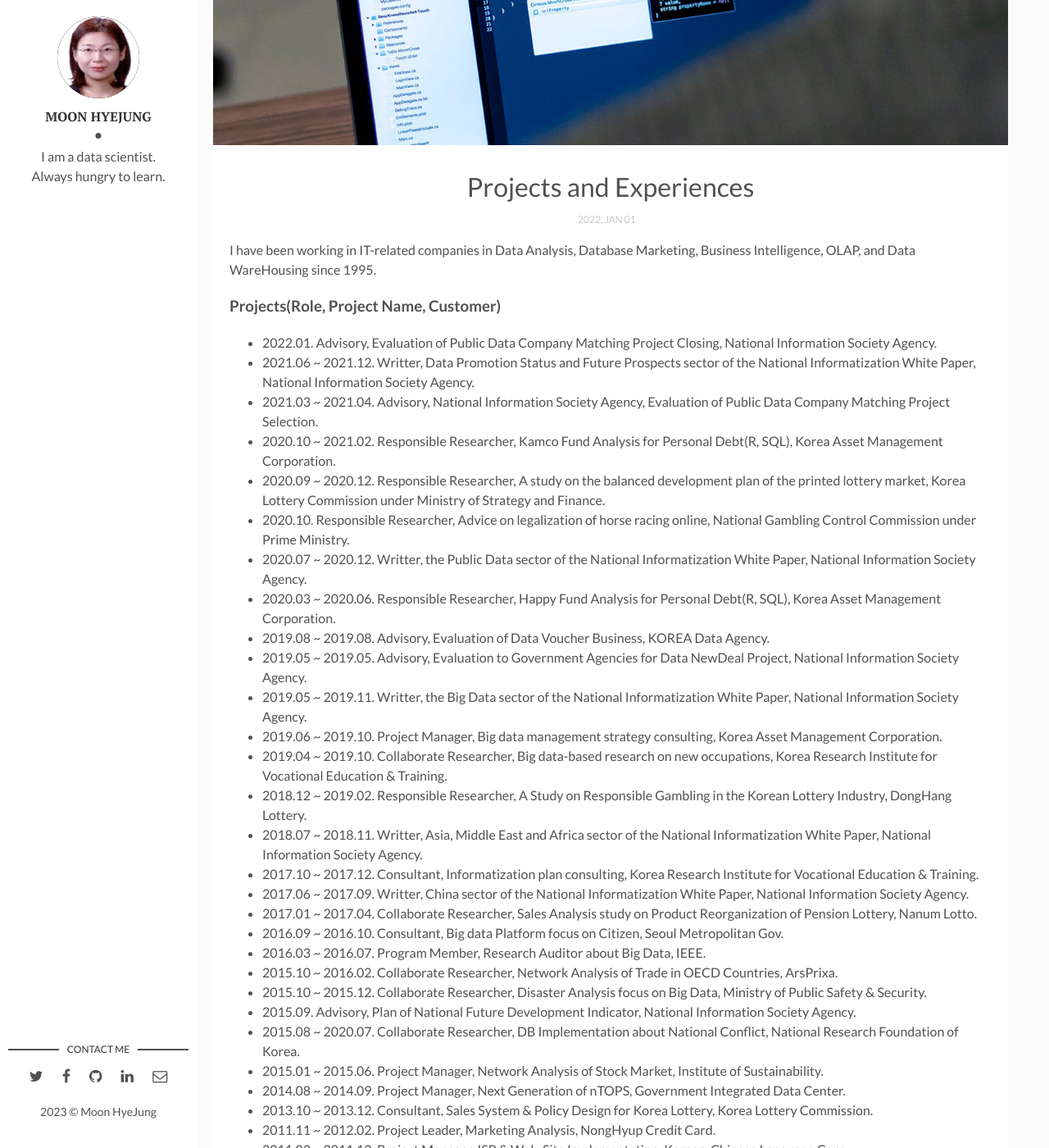
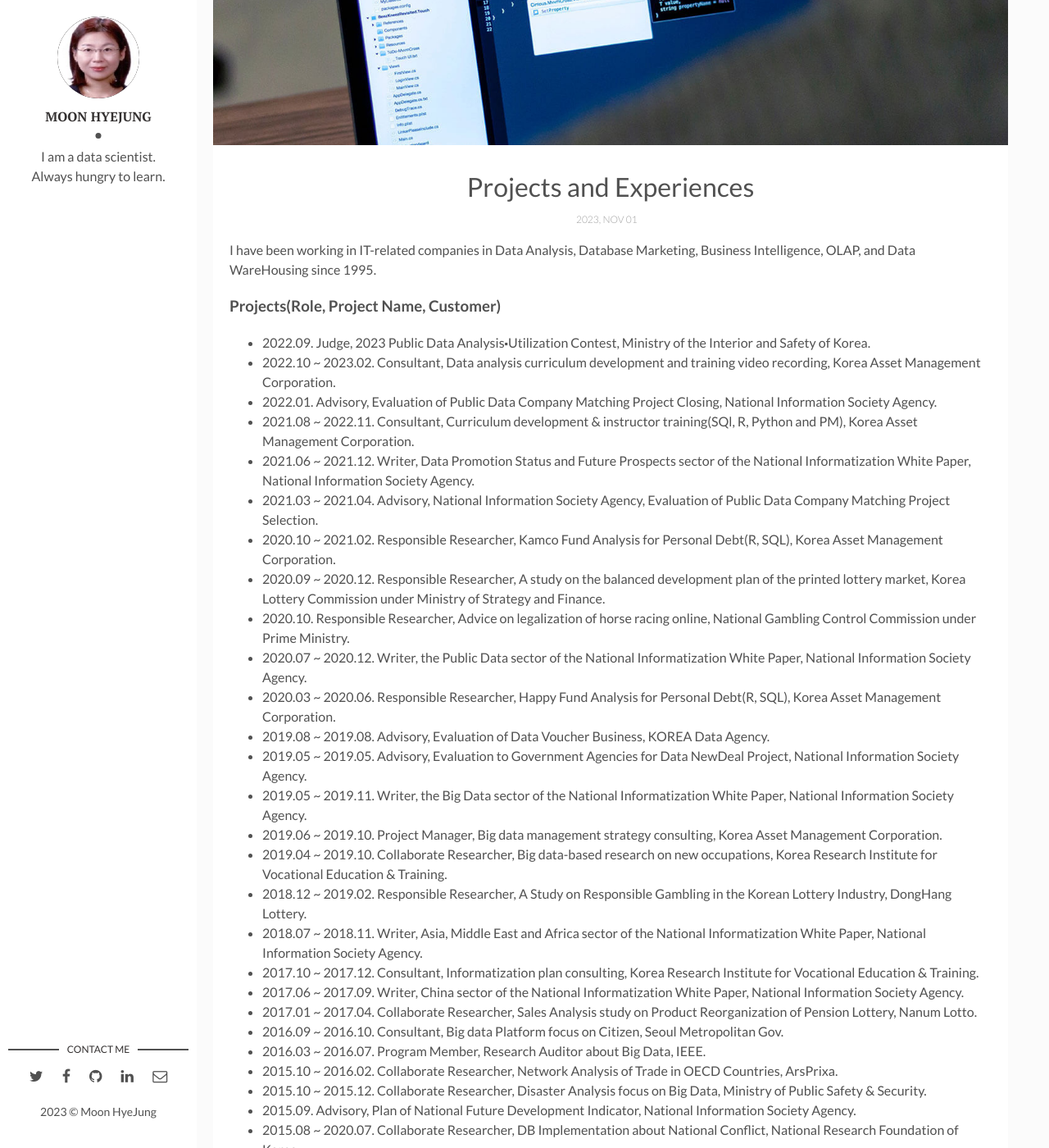
Before and after one commit to MoonHyeJung/moonhyejung.github.io, a Jekyll site: the page built from _posts/2022-01-01-projects-experiences.markdown, in a window 1280 px wide and 1400 px high, scrolled down 343 px. Shown: the whole window at 82% size. Built offline with Jekyll 4.4.1, drawn with Linux system fonts in a browser that asks for light colours; some of the changed text lies outside the part shown.

Commit message:
Update 2022-01-01-projects-experiences.markdown
add projects

```diff
--- a/_posts/2022-01-01-projects-experiences.markdown
+++ b/_posts/2022-01-01-projects-experiences.markdown
@@ -1,8 +1,8 @@
 ---
 layout: post
 title: Projects and Experiences
-updated: 2022-01-01 10:00:00 +0300 #표시날짜
-date: 2022-01-01 10:00:00 +0300 #정렬순서
+updated: 2023-11-01 10:00:00 +0300 #표시날짜
+date: 2023-11-01 10:00:00 +0300 #정렬순서
 description: You’ll find this post in your `_posts` directory. Go ahead and edit it and re-build the site to see your changes. # Add post description (optional)
 img: how-to-start.jpg # Add image post (optional)
 tags: [Projects, Experiences] # add tag
@@ -11,23 +11,26 @@ tags: [Projects, Experiences] # add tag
 I have been working in IT-related companies in Data Analysis, Database Marketing, Business Intelligence, OLAP, and Data WareHousing since 1995.
 
 ### Projects(Role, Project Name, Customer)
+* 2022.09\.           Judge, 2023 Public Data Analysis⬝Utilization Contest, Ministry of the Interior and Safety of Korea.
+* 2022.10 ~ 2023.02\. Consultant, Data analysis curriculum development and training video recording,  Korea Asset Management Corporation.
 * 2022.01\.           Advisory, Evaluation of Public Data Company Matching Project Closing, National Information Society Agency.
-* 2021.06 ~ 2021.12\. Writter, Data Promotion Status and Future Prospects sector of the National Informatization White Paper, National Information Society Agency.
+* 2021.08 ~ 2022.11\. Consultant, Curriculum development & instructor training(SQl, R, Python and PM), Korea Asset Management Corporation.
+* 2021.06 ~ 2021.12\. Writer, Data Promotion Status and Future Prospects sector of the National Informatization White Paper, National Information Society Agency.
 * 2021.03 ~ 2021.04\. Advisory, National Information Society Agency, Evaluation of Public Data Company Matching Project Selection.
 * 2020.10 ~ 2021.02\. Responsible Researcher, Kamco Fund Analysis for Personal Debt(R, SQL), Korea Asset Management Corporation.
 * 2020.09 ~ 2020.12\. Responsible Researcher, A study on the balanced development plan of the printed lottery market, Korea Lottery Commission under  Ministry of Strategy and Finance.
-* 2020.10\.			  Responsible Researcher, Advice on legalization of horse racing online, National Gambling Control Commission under Prime Ministry.
-* 2020.07 ~ 2020.12\. Writter,  the Public Data sector of the National Informatization White Paper, National Information Society Agency.
+* 2020.10\.			      Responsible Researcher, Advice on legalization of horse racing online, National Gambling Control Commission under Prime Ministry.
+* 2020.07 ~ 2020.12\. Writer,  the Public Data sector of the National Informatization White Paper, National Information Society Agency.
 * 2020.03 ~ 2020.06\. Responsible Researcher, Happy Fund Analysis for Personal Debt(R, SQL), Korea Asset Management Corporation.
 * 2019.08 ~ 2019.08\. Advisory, Evaluation of Data Voucher Business, KOREA Data Agency.
 * 2019.05 ~ 2019.05\. Advisory, Evaluation to Government Agencies for Data NewDeal Project, National Information Society Agency.
-* 2019.05 ~ 2019.11\. Writter,  the Big Data sector of the National Informatization White Paper, National Information Society Agency.
+* 2019.05 ~ 2019.11\. Writer,  the Big Data sector of the National Informatization White Paper, National Information Society Agency.
 * 2019.06 ~ 2019.10\. Project Manager, Big data management strategy consulting, Korea Asset Management Corporation.
 * 2019.04 ~ 2019.10\. Collaborate Researcher, Big data-based research on new occupations, Korea Research Institute for Vocational Education & Training.
 * 2018.12 ~ 2019.02\. Responsible Researcher, A Study on Responsible Gambling in the Korean Lottery Industry, DongHang Lottery.
-* 2018.07 ~ 2018.11\. Writter,  Asia, Middle East and Africa sector of the National Informatization White Paper, National Information Society Agency.
+* 2018.07 ~ 2018.11\. Writer,  Asia, Middle East and Africa sector of the National Informatization White Paper, National Information Society Agency.
 * 2017.10 ~ 2017.12\. Consultant, Informatization plan consulting, Korea Research Institute for Vocational Education & Training.
-* 2017.06 ~ 2017.09\. Writter, China sector of the National Informatization White Paper, National Information Society Agency.
+* 2017.06 ~ 2017.09\. Writer, China sector of the National Informatization White Paper, National Information Society Agency.
 * 2017.01 ~ 2017.04\. Collaborate Researcher, Sales Analysis study on Product Reorganization of Pension Lottery, Nanum Lotto.
 * 2016.09 ~ 2016.10\. Consultant, Big data Platform focus on Citizen, Seoul Metropolitan Gov.
 * 2016.03 ~ 2016.07\. Program Member, Research Auditor about Big Data, IEEE.
@@ -43,8 +46,8 @@ I have been working in IT-related companies in Data Analysis, Database Marketing
 * 2010.11 ~ 2011.02\. Consultant, ISP Consulting of Data Warehouse, Korea Environment Corp.
 * 2010.11 ~ 2010.12\. Consultant, ISP Consulting of U-Health, Seoul National University of Science and Technology.
 * 2010.07 ~ 2010.09\. Consultant, Design Consulting, Ministry of Environment.
-* 2010.05 ~ 2010.08\. Consultant, , ISP of Security Guide Mobile App, SoGang University.
-* 2009.05 ~ 2010.01\. Project Manager, Standardization for Security&Knowledge-Base in Lottery, Small & Medium Business Administration.
+* 2010.05 ~ 2010.08\. Consultant, ISP of Security Guide Mobile App, SoGang University.
+* 2009.05 ~ 2010.01\. Project Manager, Standardization for Security & Knowledge-Base in Lottery, Small & Medium Business Administration.
 * 2006.04 ~ 2009.12\. Project Manager, Audit  Criteria  in Printed  Lottery,  Korea  Lottery  Association.
 * 2007.08 ~ 2009.03\. Project Manager, Lottery Enterprise System, Korea Lottery Association.
 * 2005.03 ~ 2005.05\. PreSales, DW/CRM, KT, Public Procurement Service, Ministry of Interior.
@@ -55,7 +58,7 @@ I have been working in IT-related companies in Data Analysis, Database Marketing
 * 2002.02 ~ 2002.05\. Project Leader, Statistic System of Transportation, National Bus Mutual-Aid Association.
 * 2001.07 ~ 2001.12\. Project Leader, Home Shopping System, Woori Home Shopping.
 * 2000.01 ~ 2001.06\. Project Manager, Database Marketing System Hansol CSN.
-* 1999.10 ~ 1999.11\. Project Leader, Ticket Sales System, Korea Railroad corp.
+* 1999.10 ~ 1999.11\. Project Leader, Ticket Sales System, Korea Railroad Corp.
 * 1999.06 ~ 1999.10\. Project Leader, Internet Procurement System, Construction Guarantee.
 * 1998.12 ~ 1999.05\. Project Leader, Enterprise  Resource  Planning,  SunJin  Co Ltd.,.
 * 1997.12 ~ 1998.12\. Project Leader, Web  Trade  System,  DongBu  Hanong  Co  Ltd.,.
```
